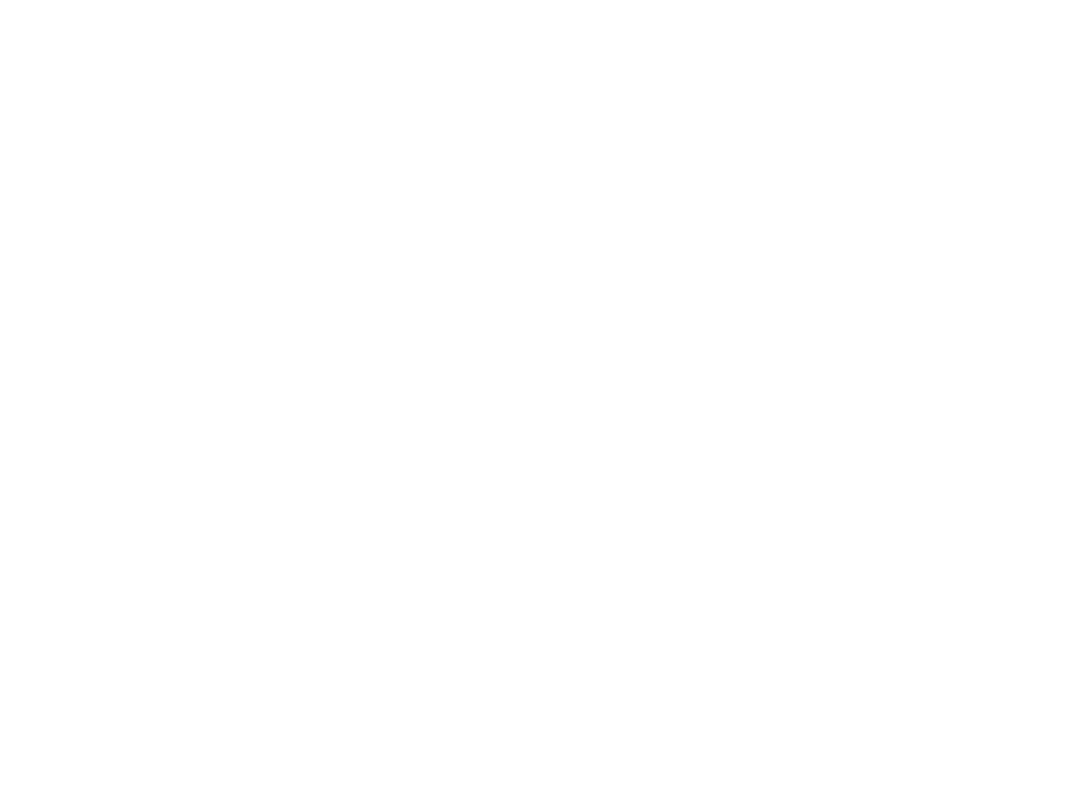
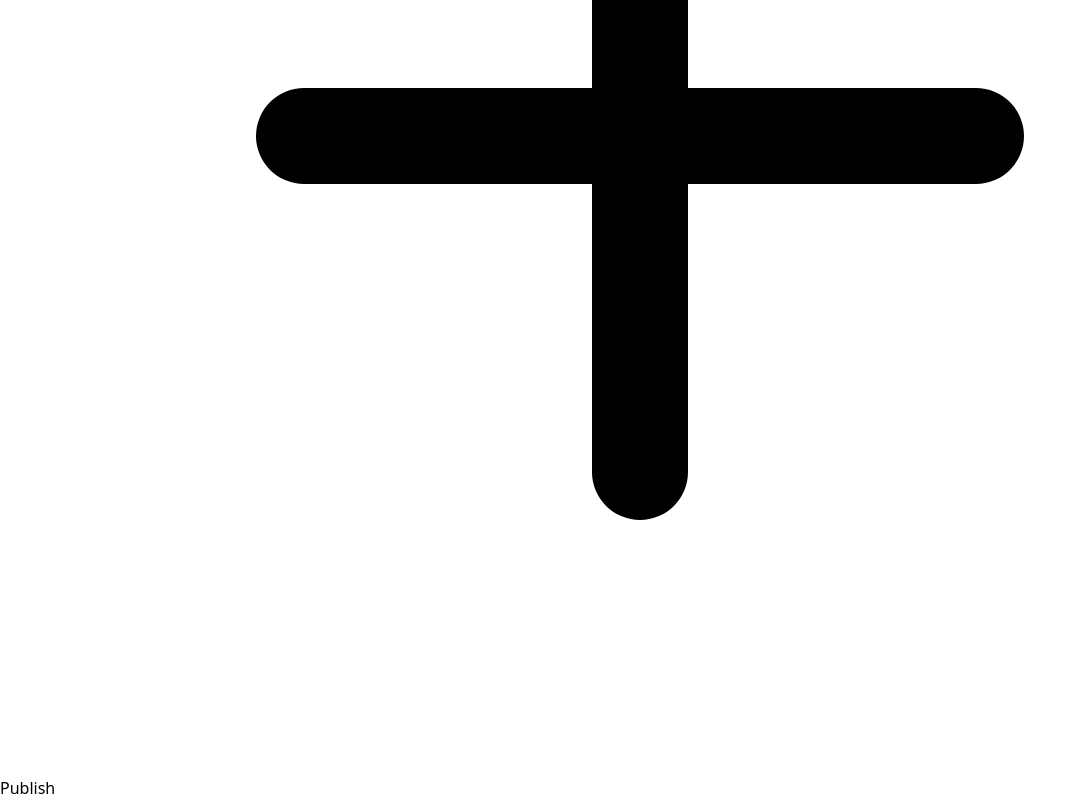
Before and after one commit to kamilwojtol/quiz-maker, a React (Vite) app: page / in a window 1280 px wide. Before the commit this address had no page. Shown: the part 528-1328 px from the top of the page, without its empty margins (0-1086 px from the left). Before the commit the page ends 800 px from the top, so only its background shows below. Built offline with nearby package versions, Linux system fonts and the light colour scheme.

Commit message:
fixed routing to make github pages work

```diff
--- a/src/components/Editor/Navigation/NavigationPublishButton/NavigationPublishButton.tsx
+++ b/src/components/Editor/Navigation/NavigationPublishButton/NavigationPublishButton.tsx
@@ -1,3 +1,4 @@
+import { generatePath } from "react-router-dom";
 import { Quiz } from "../../../../types/quiz";
 import Button from "../../../Shared/Button";
 
@@ -14,9 +15,9 @@
 }: Props) {
   function publishQuiz() {
     const baseQuiz = btoa(encodeURIComponent(JSON.stringify(quiz)));
-    navigator.clipboard.writeText(
-      window.location.origin + "/quiz-maker/play/" + baseQuiz,
-    );
+    const path = generatePath("/#/play/" + baseQuiz);
+
+    navigator.clipboard.writeText(window.location.origin + path);
   }
 
   return (
--- a/vite.config.ts
+++ b/vite.config.ts
@@ -4,5 +4,5 @@
 // https://vitejs.dev/config/
 export default defineConfig({
   plugins: [react()],
-  base: "quiz-maker",
+  base: "/quiz-maker/",
 });
```
Also changed, not shown: src/main.tsx (+4 -4 lines).
